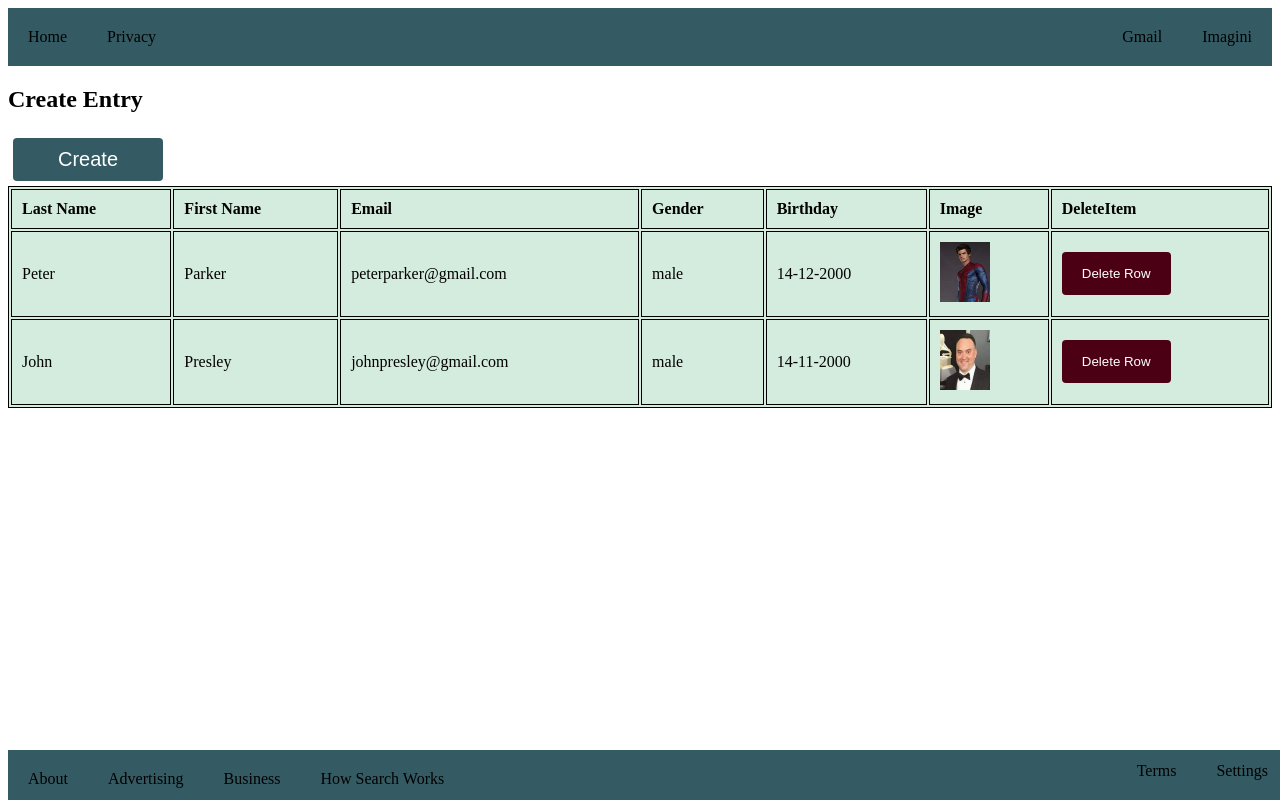
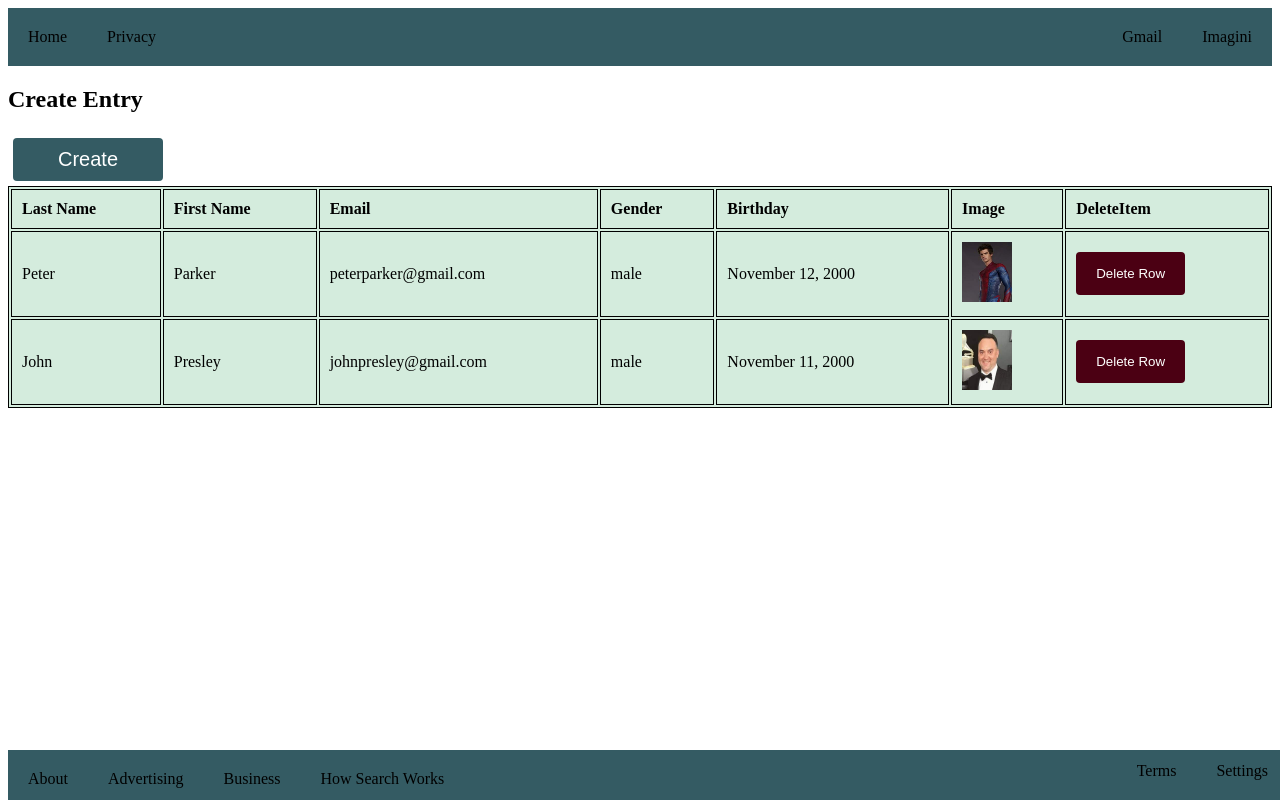
Before and after one commit to BriscanCatalinOnisim/AssignmentCMS, a plain HTML site: page ContentManagementSystem.html in a window 1280 px wide. Drawn offline with nearby package versions, Linux system fonts and the light colour scheme.

Commit message:
Changed the date format with moment.js

```diff
--- a/ContentManagementSystem.html
+++ b/ContentManagementSystem.html
@@ -66,7 +66,7 @@
                 <td>Parker</td>
                 <td>peterparker@gmail.com</td>
                 <td>male</td>
-                <td>14-12-2000</td>
+                <td>November 12, 2000</td>
                 <td><img src="images/peter.jpg" width="50" height="60"></td>
                 <td><input type="button" value="Delete Row" onclick="DeleteRowFunction()"></td>
             </tr>
@@ -75,7 +75,7 @@
                 <td>Presley</td>
                 <td>johnpresley@gmail.com</td>
                 <td>male</td>
-                <td>14-11-2000</td>
+                <td>November 11, 2000</td>
                 <td><img src="images/john.jpg" width="50" height="60"></td>
                 <td><input type="button" value="Delete Row" onclick="DeleteRowFunction()"></td>
             </tr>
@@ -99,5 +99,6 @@
 
 
     <script src="script.js"></script>
+    <script src="https://cdnjs.cloudflare.com/ajax/libs/moment.js/2.18.1/moment.min.js"></script>
 </body>
 </html>
```
